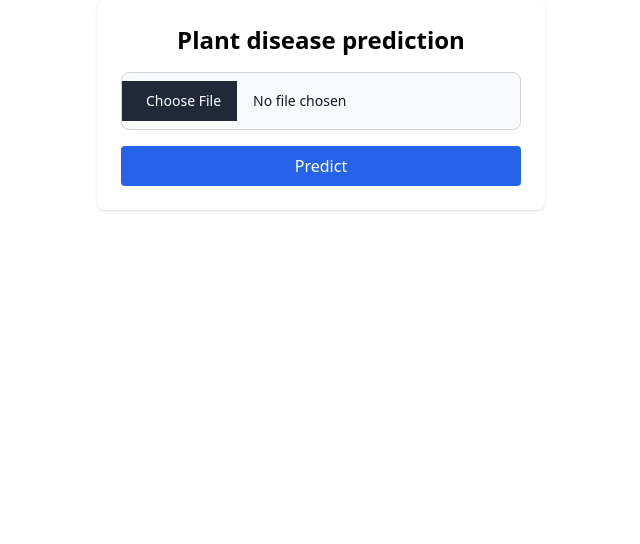
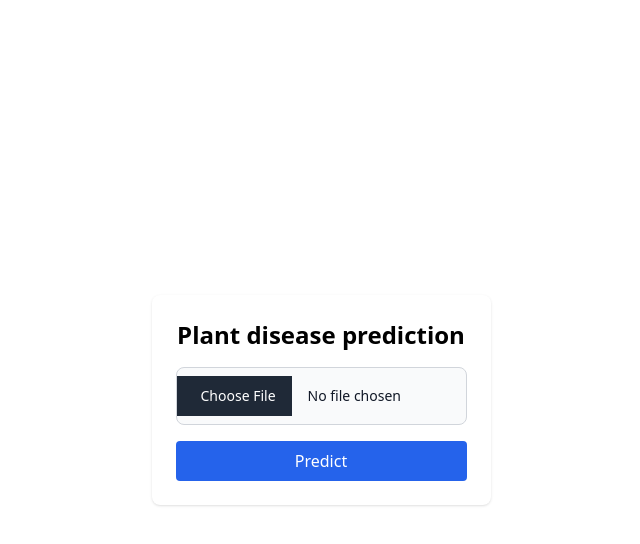
Before and after one commit to kshitij-ka/CropCompass, a React (Vite) app in the folder Frontend/: page /ai in a window 1280 px wide. Shown: the top 544 px of the page, without its empty margins (319-959 px from the left). Built offline with nearby package versions, Linux system fonts and the light colour scheme.

Commit message:
Merged all changes from frontend branch w/ main branch up to commit 0d757995bbe545107e973ad893b8197ac161b6b7

```diff
--- a/Frontend/src/pages/UserPanel/Ai.jsx
+++ b/Frontend/src/pages/UserPanel/Ai.jsx
@@ -45,6 +45,7 @@ const Ai = () => {
   };
 
   return (
+    <div className="min-h-screen w-full flex items-center justify-center max-h-screen">
       <div className="max-w-md mx-auto p-6 bg-white shadow rounded-lg">
         <h2 className="text-2xl font-bold mb-4 text-center">
           Plant disease prediction
@@ -72,6 +73,7 @@ const Ai = () => {
           </div>
         )}
       </div>
+    </div>
   );
 };
 
--- a/Frontend/src/pages/UserPanel/Farm/AddFarm.jsx
+++ b/Frontend/src/pages/UserPanel/Farm/AddFarm.jsx
@@ -37,7 +37,6 @@ const AddFarm = () => {
       setSuccess(true);
       setError(null);
       setIsModalOpen(false);
-      window.location.reload();
     } catch (err) {
       setError(err.message);
       setSuccess(false);
```
Lines whose indentation alone changed are shown as unchanged.
